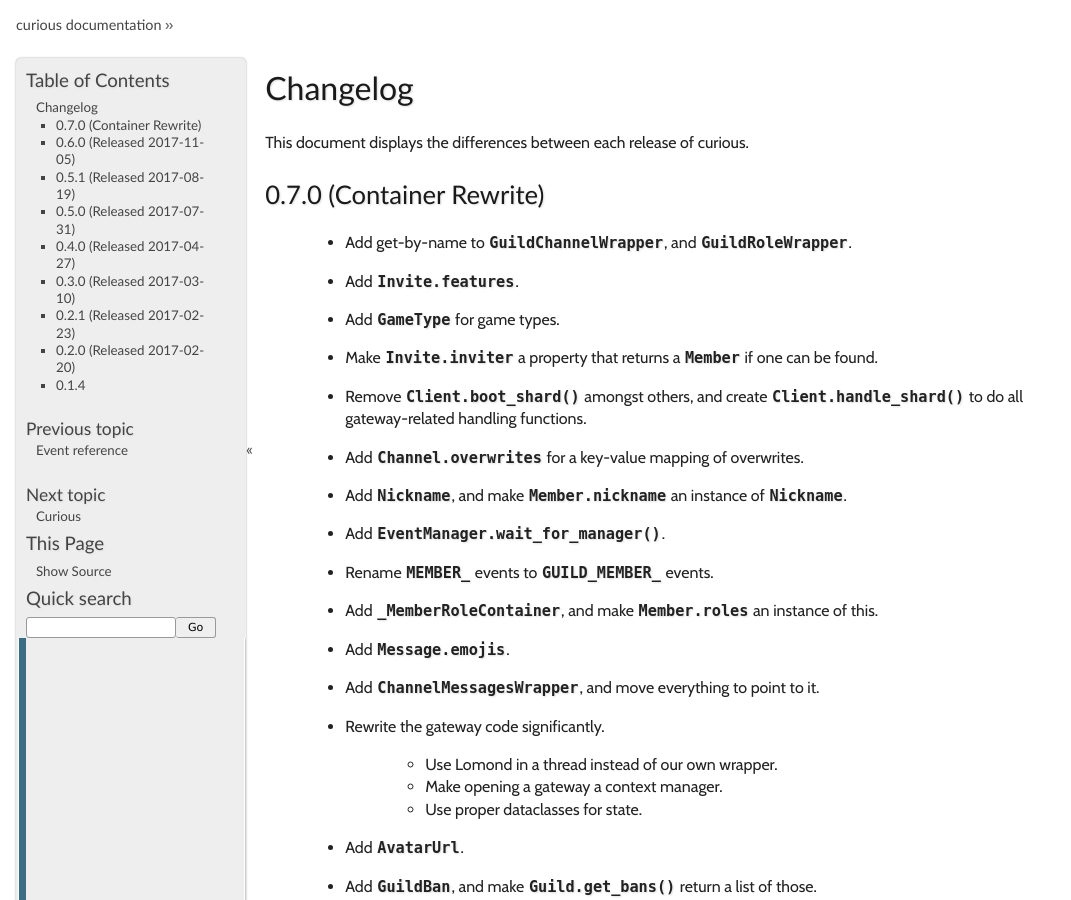
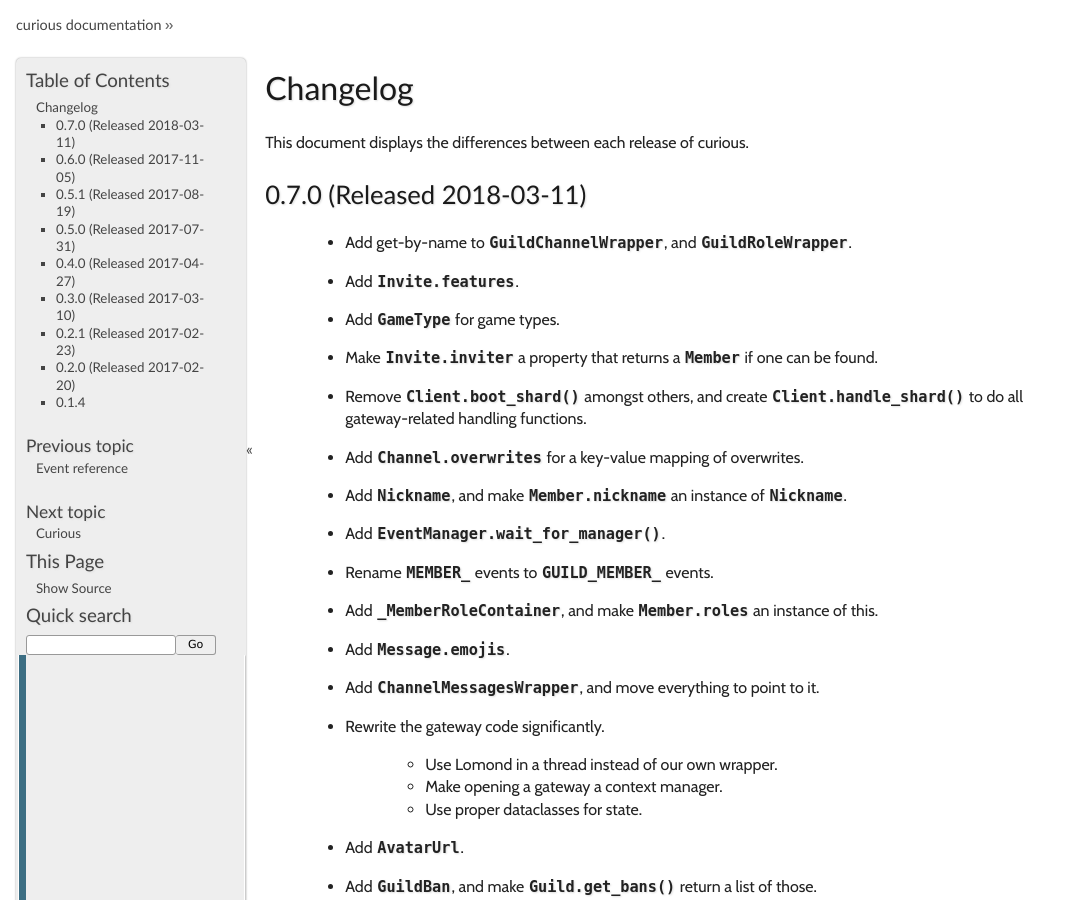
Before and after one commit to Fuyukai/curious, a Sphinx documentation site: the page built from docs/source/changelog.rst, in a window 1280 px wide and 900 px high. Shown: the whole window, without its empty margins (0-1071 px from the left). Built offline with Sphinx 7.4.7, drawn with Linux system fonts in a browser that asks for light colours; the version number could not be read and is left out.

Commit message:
0.7.0
Signed-off-by: Laura F. D <l@veriny.tf>

```diff
--- a/docs/source/changelog.rst
+++ b/docs/source/changelog.rst
@@ -3,8 +3,8 @@ Changelog
 
 This document displays the differences between each release of curious.
 
-0.7.0 (Container Rewrite)
--------------------------
+0.7.0 (Released 2018-03-11)
+---------------------------
 
  - Add get-by-name to :class:`.GuildChannelWrapper`, and :class:`.GuildRoleWrapper`.
 
```
